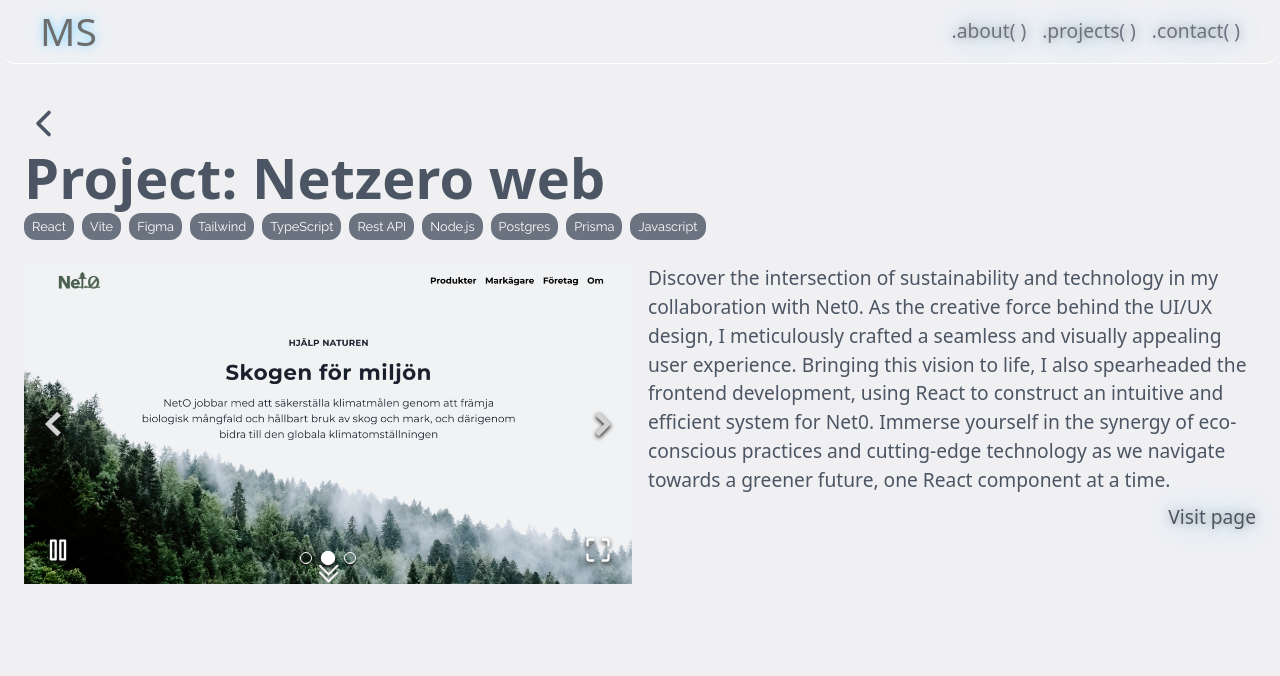
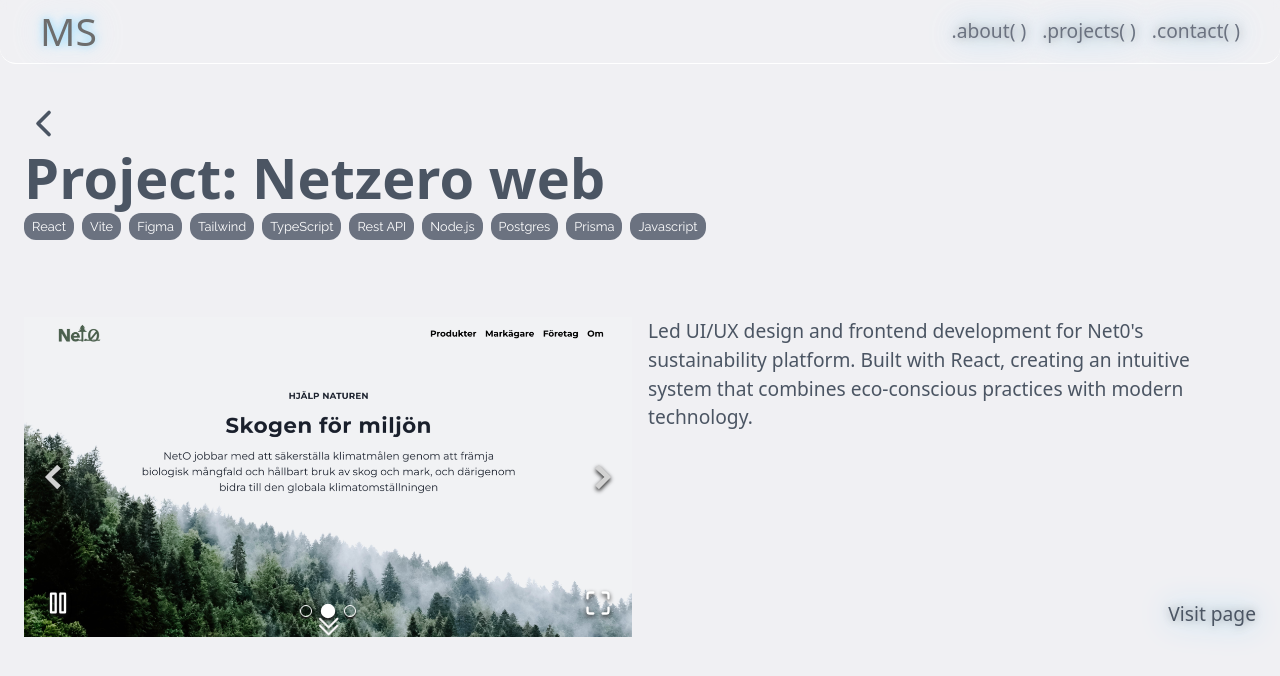
Before and after one commit to mariiashabelnik/portfolio, a React (Vite) app: page /experience/46bf76ae-8915-4e5d-ae92-4151be80e75a in a window 1280 px wide. Shown: the top 676 px of the page. Built offline with nearby package versions, Linux system fonts and the light colour scheme; a web font is replaced by a local one.

Commit message:
update experience

```diff
--- a/src/pages/Experience.jsx
+++ b/src/pages/Experience.jsx
@@ -26,7 +26,7 @@ function Experiance() {
           <figure className="basis-5/12">
             <img
               className="w-full"
-              src={item.previewImg}
+              src={item.img[0]}
               alt={`Preview of ${item.title} project`}
             />
           </figure>
--- a/src/pages/ExperienceDetail.jsx
+++ b/src/pages/ExperienceDetail.jsx
@@ -50,11 +50,11 @@ function ExperianceDetail() {
       </button>
       <div className="flex flex-col">
         <div className="flex-1">
-          <h1 className=" text-subTPhone md:text-subT font-headline">
+          <h1 className="text-subTPhone md:text-subT font-headline">
             Project: {myProject.title}
           </h1>
         </div>
-        <div className="flex-1 mt-2 mb-6">
+        <div className="flex-1 mt-2 mb-6 min-h-[80px]">
           <Tags listOfTags={myProject.tags} />
         </div>
       </div>
@@ -75,9 +75,11 @@ function ExperianceDetail() {
             )}
           />
         </div>
-        <div className="flex-1 text-base">
-          {myProject.info}
-          <div className=" drop-shadow-doublelight hover:drop-shadow-light my-2 text-end">
+        <div className="flex-1 text-base min-h-[300px] flex flex-col">
+          <div className="flex-1">
+            {myProject.info}
+          </div>
+          <div className="drop-shadow-doublelight hover:drop-shadow-light my-2 text-end">
             {linkUI}
           </div>
         </div>
--- a/src/store.js
+++ b/src/store.js
@@ -4,7 +4,7 @@ const experianceList = [
   {
     id: "46bf76ae-8915-4e5d-ae92-4151be80e75a",
     title: "Netzero web",
-    info: "Discover the intersection of sustainability and technology in my collaboration with Net0. As the creative force behind the UI/UX design, I meticulously crafted a seamless and visually appealing user experience. Bringing this vision to life, I also spearheaded the frontend development, using React to construct an intuitive and efficient system for Net0. Immerse yourself in the synergy of eco-conscious practices and cutting-edge technology as we navigate towards a greener future, one React component at a time.",
+    info: "Led UI/UX design and frontend development for Net0's sustainability platform. Built with React, creating an intuitive system that combines eco-conscious practices with modern technology.",
     img: ["/img/net0_0.png", "/img/net0_1.png", "/img/net0_2.png"],
     previewImg: "/img/mockup_net0.png",
     tags: [
@@ -24,7 +24,7 @@ const experianceList = [
   {
     id: "55515a25-deb1-451c-bc7d-006d293f54aa",
     title: "Lets fly",
-    info: "Letsfly is a website aimed at providing a platform for aviation-related services and information. Built on Next.js, a popular React framework, the website leverages its server-side rendering (SSR) capability to enhance performance and user experience. Tailwind was used as the CSS framework to quickly and efficiently create an attractive and responsive design. WordPress, a well-known Content Management System (CMS), was employed as the content management system to administer and publish content on the website. The reason for choosing WordPress was a client request; he was familiar with this system and wanted to be able to modify the content himself. GraphQL was selected as the API layer to enable efficient data management and flexible data queries between the frontend and backend.",
+    info: "Developed an aviation services platform using Next.js and WordPress. Implemented GraphQL for efficient data management and Tailwind for responsive design, with a focus on client-requested WordPress integration.",
     img: ["/img/letsfly_1.png", "/img/letsfly_2.png", "/img/letsfly_3.png"],
     tags: ["React", "NextJS", "Wordpress", "GraphQL", "MySQL", "Tailwind"],
     link: "https://preview.letsfly.app/",
```
